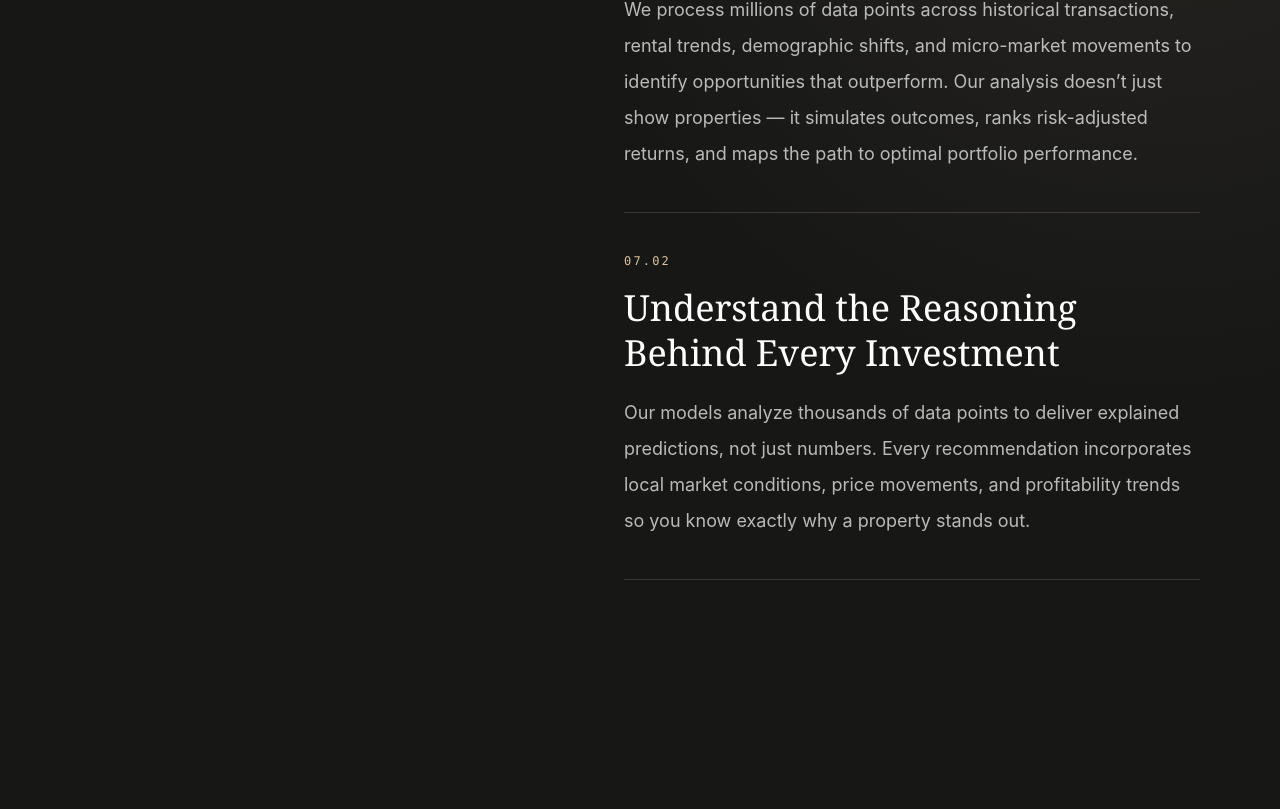
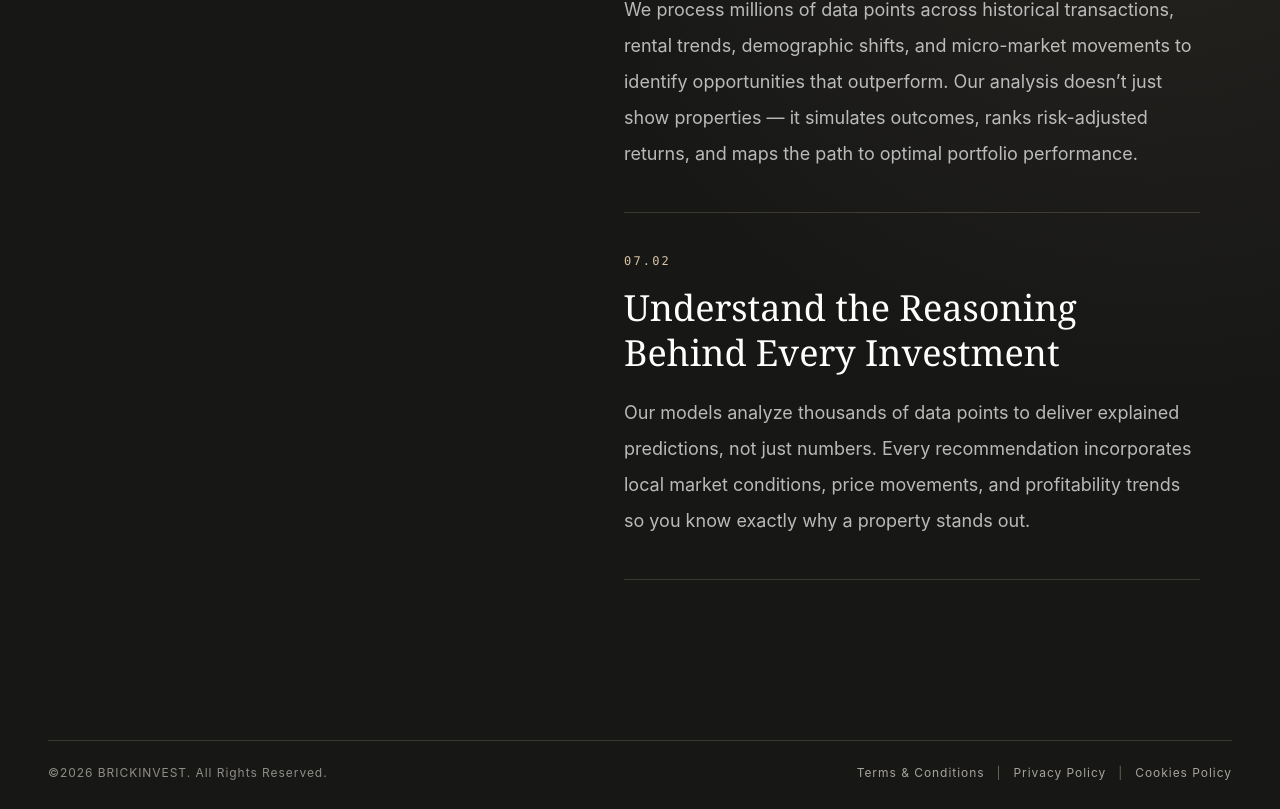
Before and after one commit to zdazix/brickinvest, a React (Vite) app in the folder app-1/: page / in a window 1280 px wide. Shown: the part 7723-8532 px from the top of the page. Before the commit the page ends 8463 px from the top, so only its background shows below. Built offline with nearby package versions, Linux system fonts and the light colour scheme.

Commit message:
Add a clean and professional footer at the very bottom of the BRICKINVEST website.
Amazi-Operation-Id: task:96dcf16f-6fc3-4338-88b4-a7593a9c70fd
Amazi-Operation-Payload: 7227f3c686eb68fa207085579db5936abe97254abd57d498e09e555f56bdf9b5

```diff
--- a/app-1/src/components/layout/SiteFooter.tsx
+++ b/app-1/src/components/layout/SiteFooter.tsx
@@ -1,29 +1,38 @@
-import { Link } from "@tanstack/react-router";
-
-import { BrandMark } from "@/components/layout/BrandMark";
-
 export const SiteFooter = () => (
-  <footer className="bg-foreground px-5 pb-10 text-background sm:px-8 lg:px-12">
-    <div className="mx-auto flex max-w-7xl flex-col gap-7 border-t border-background/15 pt-8 sm:flex-row sm:items-center sm:justify-between">
-      <BrandMark tone="light" />
+  <footer className="w-full bg-background px-5 pb-7 text-foreground sm:px-8 lg:px-12">
+    <div className="mx-auto flex max-w-[1600px] flex-col gap-5 border-t border-primary/20 pt-6 text-xs tracking-[0.08em] sm:flex-row sm:items-center sm:justify-between sm:gap-8">
+      <p className="text-foreground/55">
+        ©2026 BRICKINVEST. All Rights Reserved.
+      </p>
       <nav
-        aria-label="Footer navigation"
-        className="flex flex-wrap gap-x-6 gap-y-3 text-sm text-background/65"
+        aria-label="Legal navigation"
+        className="flex flex-wrap items-center gap-x-3 gap-y-2 text-foreground/65 sm:justify-end"
       >
-        <Link className="hover:text-background" to="/profile">
-          Profile
-        </Link>
-        <Link className="hover:text-background" to="/privacy">
-          Privacy policy
-        </Link>
-        <Link className="hover:text-background" to="/contact">
-          Contact us
-        </Link>
-        <Link className="hover:text-background" to="/news">
-          News
-        </Link>
+        <a
+          className="transition-colors hover:text-primary focus-visible:text-primary"
+          href="/terms"
+        >
+          Terms &amp; Conditions
+        </a>
+        <span aria-hidden="true" className="text-primary/45">
+          |
+        </span>
+        <a
+          className="transition-colors hover:text-primary focus-visible:text-primary"
+          href="/privacy"
+        >
+          Privacy Policy
+        </a>
+        <span aria-hidden="true" className="text-primary/45">
+          |
+        </span>
+        <a
+          className="transition-colors hover:text-primary focus-visible:text-primary"
+          href="/cookies"
+        >
+          Cookies Policy
+        </a>
       </nav>
-      <p className="text-sm text-background/55">© 2026 Brand</p>
     </div>
   </footer>
 );
--- a/app-1/src/components/layout/SiteLayout.tsx
+++ b/app-1/src/components/layout/SiteLayout.tsx
@@ -1,9 +1,11 @@
 import type { PropsWithChildren } from "react";
 import { SiteHeader } from "@/components/layout/SiteHeader";
 import { LocaleProvider } from "@/lib/i18n";
+import { SiteFooter } from "@/components/layout/SiteFooter";
 export const SiteLayout = ({ children }: PropsWithChildren) => (
   <LocaleProvider>
     <SiteHeader />
     {children}
+    <SiteFooter />
   </LocaleProvider>
 );
--- /dev/null
+++ b/app-1/src/pages/legal/LegalPage.tsx
@@ -0,0 +1,24 @@
+import { PageIntro } from "@/components/ui/PageIntro";
+
+type LegalPageProps = { readonly kind: "cookies" | "terms" };
+
+export const LegalPage = ({ kind }: LegalPageProps) => {
+  const isTerms = kind === "terms";
+  return (
+    <main
+      className="min-h-dvh bg-background px-5 pt-28 pb-24 sm:px-8 lg:px-12 lg:pt-32"
+      id="main-content"
+    >
+      <div className="mx-auto max-w-7xl">
+        <PageIntro
+          description={
+            isTerms
+              ? "Terms and conditions for using the BRICKINVEST website."
+              : "Information about how BRICKINVEST uses cookies on this website."
+          }
+          title={isTerms ? "Terms & Conditions" : "Cookies Policy"}
+        />
+      </div>
+    </main>
+  );
+};
--- a/app-1/src/routeTree.gen.ts
+++ b/app-1/src/routeTree.gen.ts
@@ -12,9 +12,11 @@ import { Route as rootRouteImport } from './routes/__root'
 import { Route as layoutRouteRouteImport } from './routes/(layout)/route'
 import { Route as layoutIndexRouteImport } from './routes/(layout)/index'
 import { Route as layoutContactRouteRouteImport } from './routes/(layout)/contact/route'
+import { Route as layoutCookiesRouteRouteImport } from './routes/(layout)/cookies/route'
 import { Route as layoutNewsRouteRouteImport } from './routes/(layout)/news/route'
 import { Route as layoutPrivacyRouteRouteImport } from './routes/(layout)/privacy/route'
 import { Route as layoutProfileRouteRouteImport } from './routes/(layout)/profile/route'
+import { Route as layoutTermsRouteRouteImport } from './routes/(layout)/terms/route'
 
 const layoutRouteRoute = layoutRouteRouteImport.update({
   id: '/(layout)',
@@ -28,6 +30,11 @@ const layoutIndexRoute = layoutIndexRouteImport.update({
 const layoutContactRouteRoute = layoutContactRouteRouteImport.update({
   id: '/contact',
   path: '/contact',
+  getParentRoute: () => layoutRouteRoute,
+} as any)
+const layoutCookiesRouteRoute = layoutCookiesRouteRouteImport.update({
+  id: '/cookies',
+  path: '/cookies',
   getParentRoute: () => layoutRouteRoute,
 } as any)
 const layoutNewsRouteRoute = layoutNewsRouteRouteImport.update({
@@ -45,42 +52,57 @@ const layoutProfileRouteRoute = layoutProfileRouteRouteImport.update({
   path: '/profile',
   getParentRoute: () => layoutRouteRoute,
 } as any)
+const layoutTermsRouteRoute = layoutTermsRouteRouteImport.update({
+  id: '/terms',
+  path: '/terms',
+  getParentRoute: () => layoutRouteRoute,
+} as any)
 
 export interface FileRoutesByFullPath {
   '/contact': typeof layoutContactRouteRoute
+  '/cookies': typeof layoutCookiesRouteRoute
   '/news': typeof layoutNewsRouteRoute
   '/privacy': typeof layoutPrivacyRouteRoute
   '/profile': typeof layoutProfileRouteRoute
+  '/terms': typeof layoutTermsRouteRoute
   '/': typeof layoutIndexRoute
 }
 export interface FileRoutesByTo {
   '/contact': typeof layoutContactRouteRoute
+  '/cookies': typeof layoutCookiesRouteRoute
   '/news': typeof layoutNewsRouteRoute
   '/privacy': typeof layoutPrivacyRouteRoute
   '/profile': typeof layoutProfileRouteRoute
+  '/terms': typeof layoutTermsRouteRoute
   '/': typeof layoutIndexRoute
 }
 export interface FileRoutesById {
   __root__: typeof rootRouteImport
   '/(layout)': typeof layoutRouteRouteWithChildren
   '/(layout)/contact': typeof layoutContactRouteRoute
+  '/(layout)/cookies': typeof layoutCookiesRouteRoute
   '/(layout)/news': typeof layoutNewsRouteRoute
   '/(layout)/privacy': typeof layoutPrivacyRouteRoute
   '/(layout)/profile': typeof layoutProfileRouteRoute
+  '/(layout)/terms': typeof layoutTermsRouteRoute
   '/(layout)/': typeof layoutIndexRoute
 }
 export interface FileRouteTypes {
   fileRoutesByFullPath: FileRoutesByFullPath
-  fullPaths: '/contact' | '/news' | '/privacy' | '/profile' | '/'
+  fullPaths:
+    '/contact' | '/cookies' | '/news' | '/privacy' | '/profile' | '/terms' | '/'
   fileRoutesByTo: FileRoutesByTo
-  to: '/contact' | '/news' | '/privacy' | '/profile' | '/'
+  to:
+    '/contact' | '/cookies' | '/news' | '/privacy' | '/profile' | '/terms' | '/'
   id:
     | '__root__'
     | '/(layout)'
     | '/(layout)/contact'
+    | '/(layout)/cookies'
     | '/(layout)/news'
     | '/(layout)/privacy'
     | '/(layout)/profile'
+    | '/(layout)/terms'
     | '/(layout)/'
   fileRoutesById: FileRoutesById
 }
@@ -111,6 +133,13 @@ declare module '@tanstack/react-router' {
       preLoaderRoute: typeof layoutContactRouteRouteImport
       parentRoute: typeof layoutRouteRoute
     }
+    '/(layout)/cookies': {
+      id: '/(layout)/cookies'
+      path: '/cookies'
+      fullPath: '/cookies'
+      preLoaderRoute: typeof layoutCookiesRouteRouteImport
+      parentRoute: typeof layoutRouteRoute
+    }
     '/(layout)/news': {
       id: '/(layout)/news'
       path: '/news'
@@ -132,22 +161,33 @@ declare module '@tanstack/react-router' {
       preLoaderRoute: typeof layoutProfileRouteRouteImport
       parentRoute: typeof layoutRouteRoute
     }
+    '/(layout)/terms': {
+      id: '/(layout)/terms'
+      path: '/terms'
+      fullPath: '/terms'
+      preLoaderRoute: typeof layoutTermsRouteRouteImport
+      parentRoute: typeof layoutRouteRoute
+    }
   }
 }
 
 interface layoutRouteRouteChildren {
   layoutContactRouteRoute: typeof layoutContactRouteRoute
+  layoutCookiesRouteRoute: typeof layoutCookiesRouteRoute
   layoutNewsRouteRoute: typeof layoutNewsRouteRoute
   layoutPrivacyRouteRoute: typeof layoutPrivacyRouteRoute
   layoutProfileRouteRoute: typeof layoutProfileRouteRoute
+  layoutTermsRouteRoute: typeof layoutTermsRouteRoute
   layoutIndexRoute: typeof layoutIndexRoute
 }
 
 const layoutRouteRouteChildren: layoutRouteRouteChildren = {
   layoutContactRouteRoute: layoutContactRouteRoute,
+  layoutCookiesRouteRoute: layoutCookiesRouteRoute,
   layoutNewsRouteRoute: layoutNewsRouteRoute,
   layoutPrivacyRouteRoute: layoutPrivacyRouteRoute,
   layoutProfileRouteRoute: layoutProfileRouteRoute,
+  layoutTermsRouteRoute: layoutTermsRouteRoute,
   layoutIndexRoute: layoutIndexRoute,
 }
 
--- /dev/null
+++ b/app-1/src/routes/(layout)/cookies/route.tsx
@@ -0,0 +1,7 @@
+import { createFileRoute } from "@tanstack/react-router";
+
+import { LegalPage } from "@/pages/legal/LegalPage";
+
+export const Route = createFileRoute("/(layout)/cookies")({
+  component: () => <LegalPage kind="cookies" />,
+});
--- /dev/null
+++ b/app-1/src/routes/(layout)/terms/route.tsx
@@ -0,0 +1,7 @@
+import { createFileRoute } from "@tanstack/react-router";
+
+import { LegalPage } from "@/pages/legal/LegalPage";
+
+export const Route = createFileRoute("/(layout)/terms")({
+  component: () => <LegalPage kind="terms" />,
+});
```
